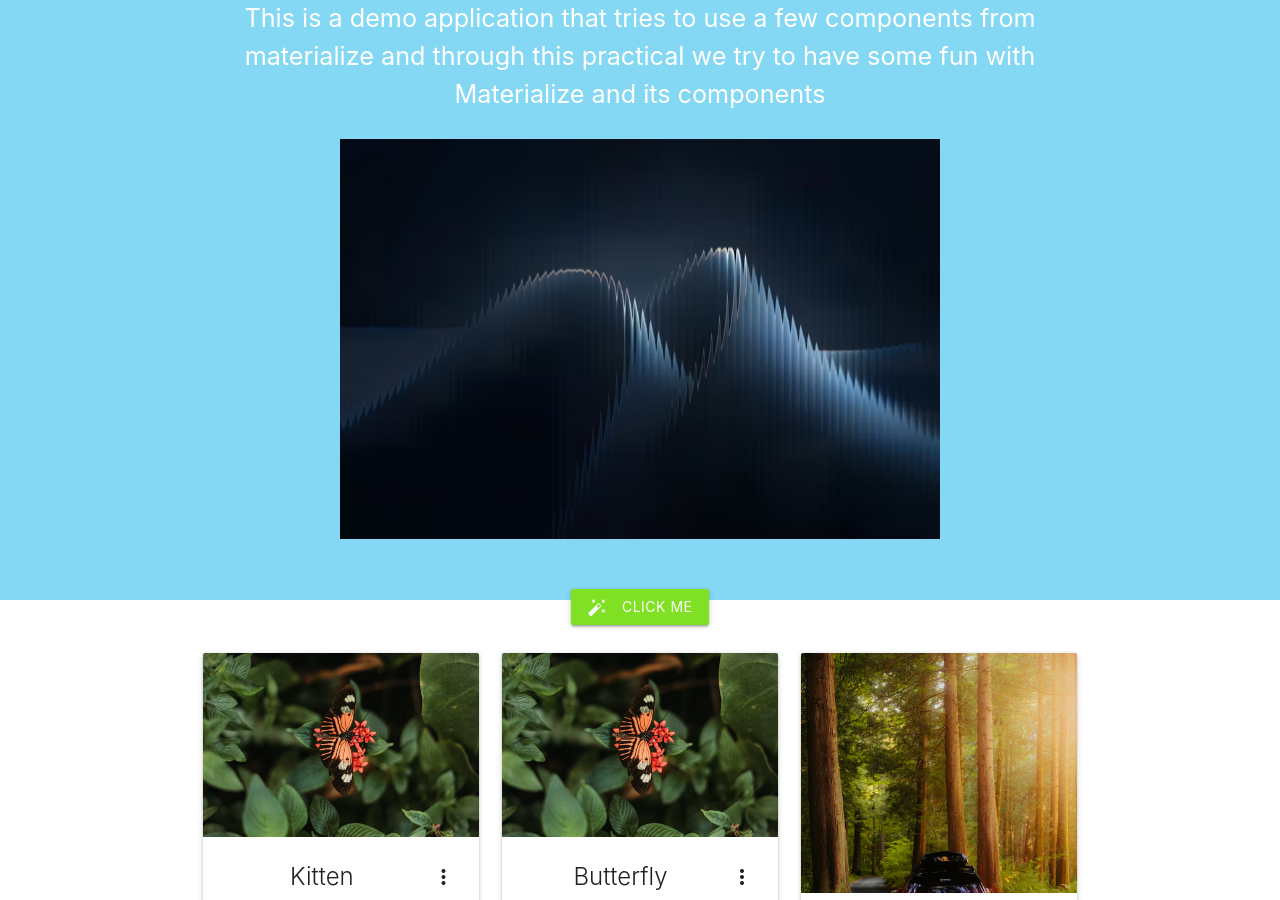
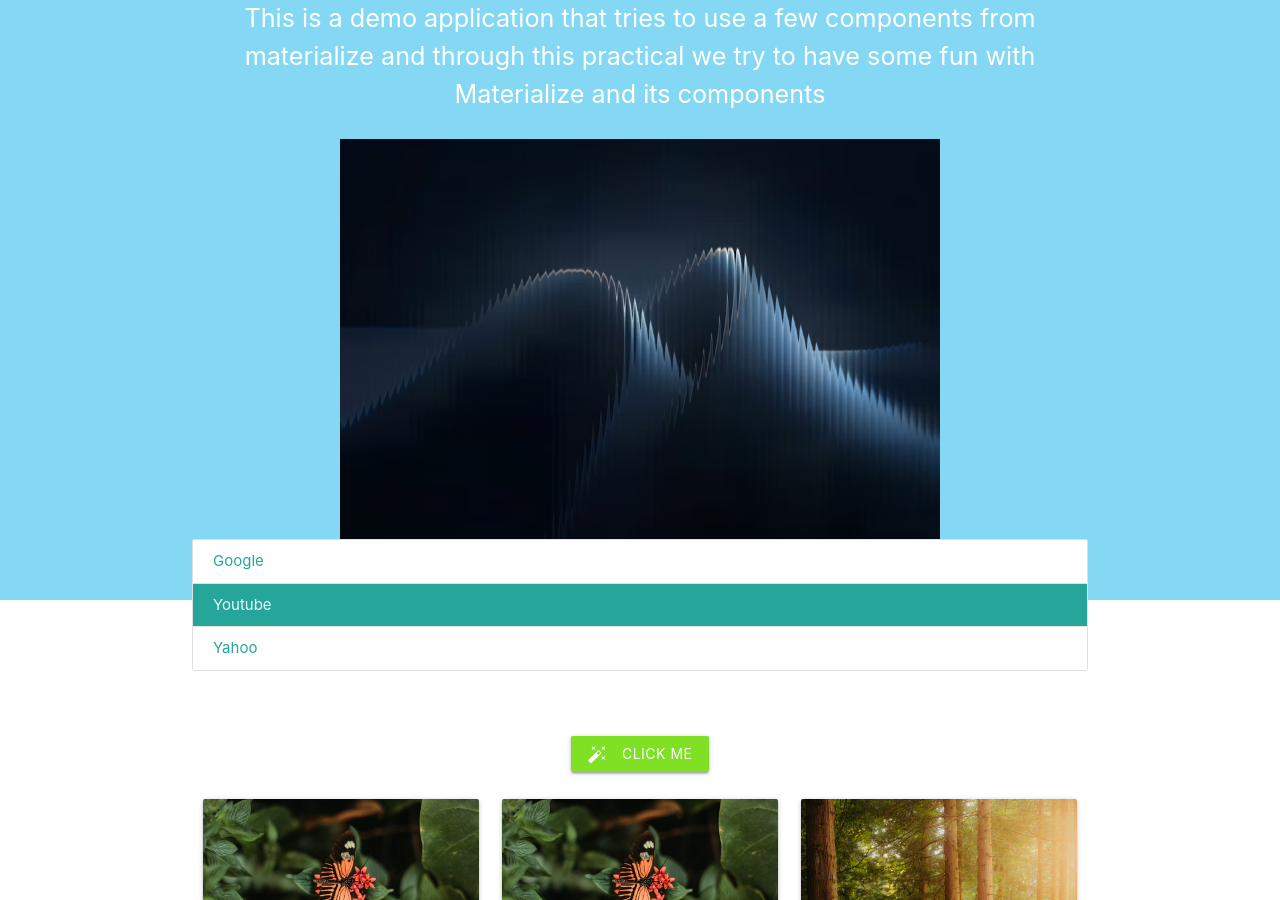
Before and after one commit to BhattaraiUtsav01/SIT725, a website: page Week3/public/index.html in a window 1280 px wide. Shown: the part 200-1100 px from the top of the page. Drawn offline with nearby package versions, Linux system fonts and the light colour scheme.

Commit message:
added another component

```diff
--- a/Week3/public/index.html
+++ b/Week3/public/index.html
@@ -54,11 +54,19 @@
               with Materialize and its components
             </p>
           </div>
+
           <div class="col s12 center-align">
             <img
               class="materialboxed materialboxed-image"
               src="images/img2.avif"
             />
+          </div>
+          <div class="collection">
+            <a href="https://www.google.com" class="collection-item">Google</a>
+            <a href="https://www.youtube.com" class="collection-item active"
+              >Youtube</a
+            >
+            <a href="https://www.yahoo.com" class="collection-item">Yahoo</a>
           </div>
           <div class="col s12 center-align">
             <a
```
